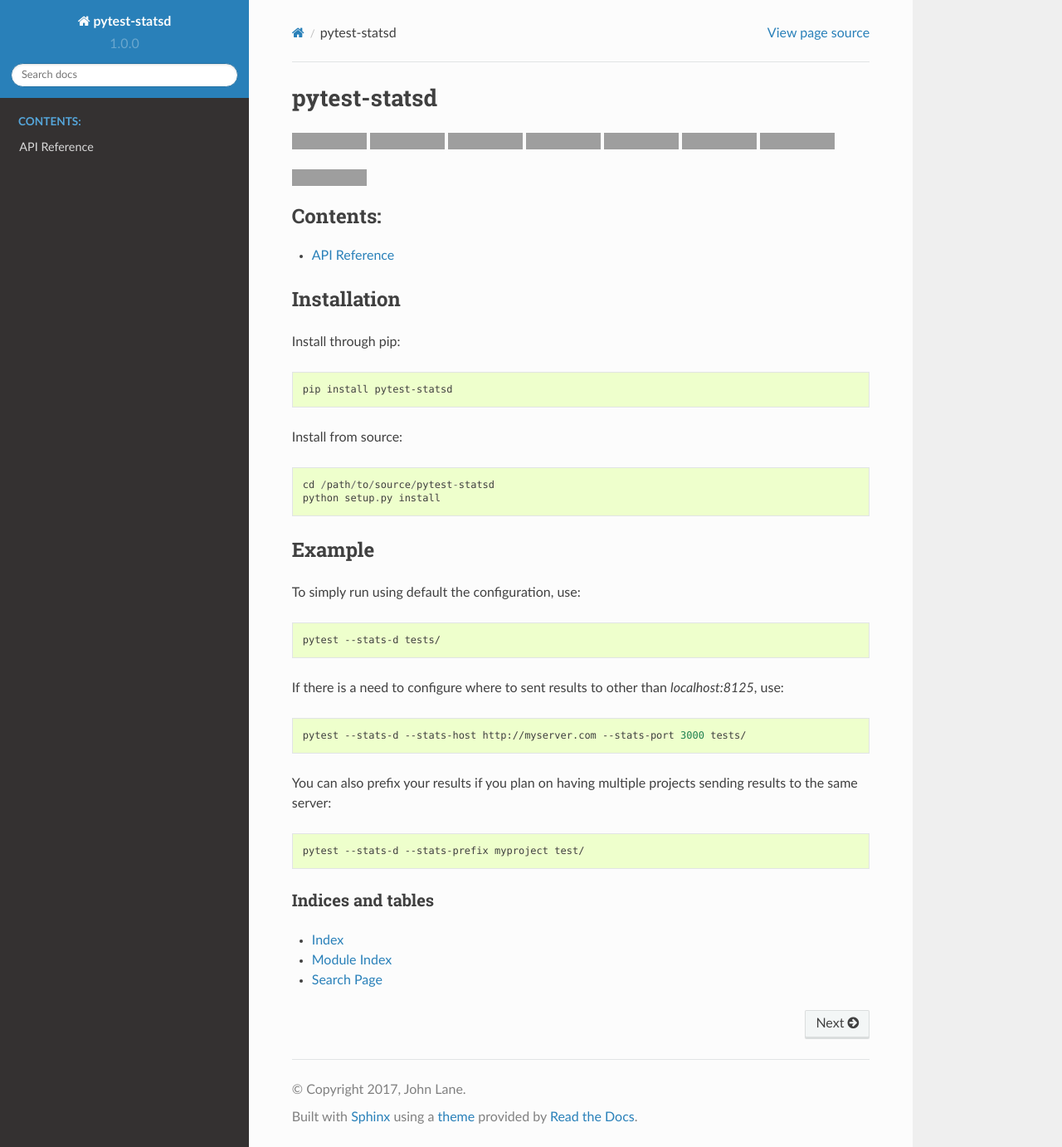
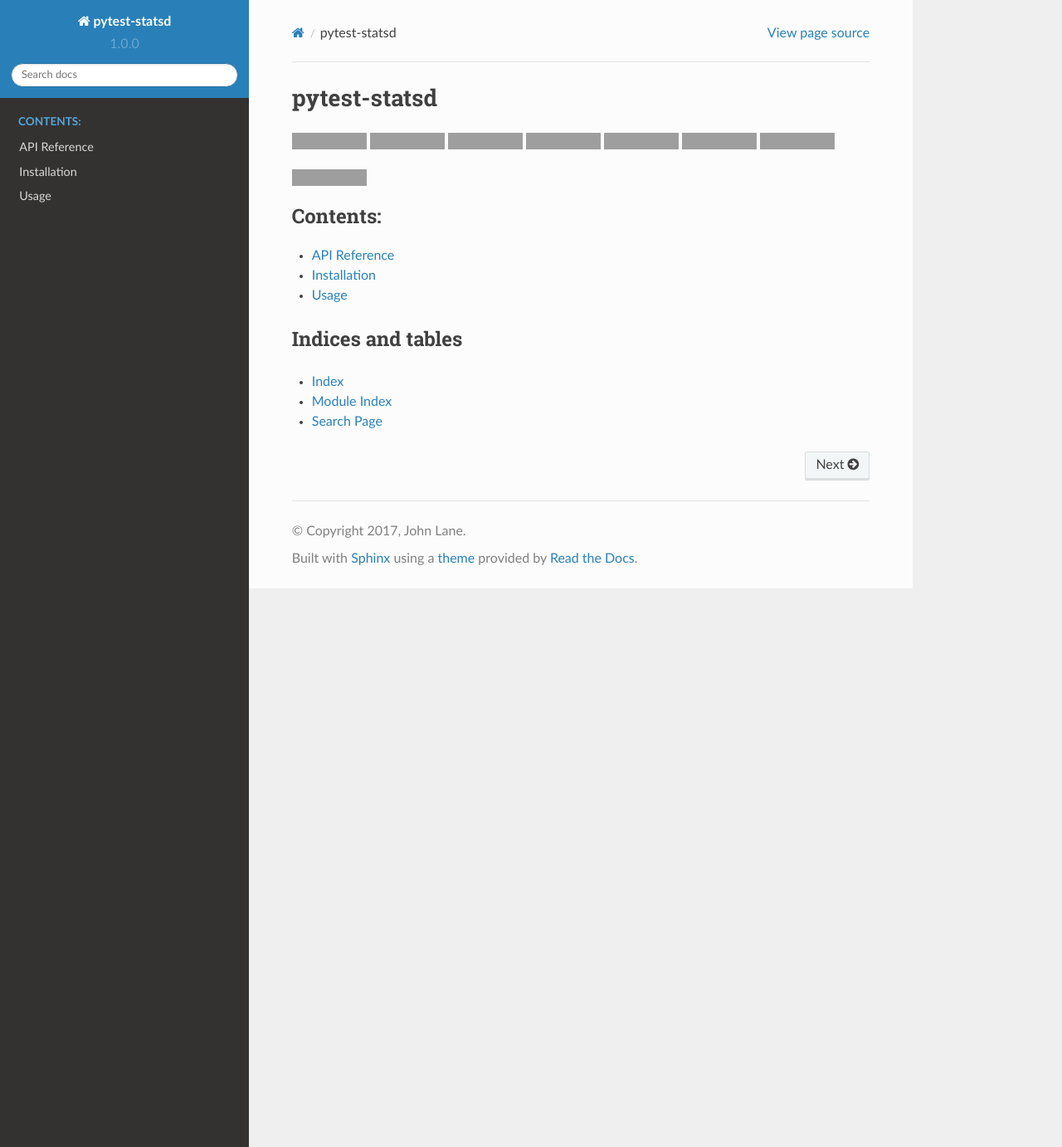
Before and after one commit to jlane9/pytest-statsd, a Sphinx documentation site: the page built from docs/index.rst, in a window 1280 px wide and 1382 px high, cut to the strip 0-1382 px from the top of the window. Shown: the whole strip at 83% size. Built offline with Sphinx 7.4.7 and the Read the Docs theme 2.0.0, drawn with Linux system fonts in a browser that asks for light colours; grey boxes are pictures that could not be loaded.

Commit message:
Split install and example sections into separate files

```diff
--- a/docs/index.rst
+++ b/docs/index.rst
@@ -38,48 +38,8 @@
 
    API Reference <pytest_statsd>
 
-------------
-Installation
-------------
-
-Install through pip:
-
-.. code-block:: bash
-
-    pip install pytest-statsd
-
-
-Install from source:
-
-.. code-block::
-
-    cd /path/to/source/pytest-statsd
-    python setup.py install
-
-
--------
-Example
--------
-
-To simply run using default the configuration, use:
-
-.. code-block:: bash
-
-    pytest --stats-d tests/
-
-
-If there is a need to configure where to sent results to other than `localhost:8125`, use:
-
-.. code-block:: bash
-
-    pytest --stats-d --stats-host http://myserver.com --stats-port 3000 tests/
-
-
-You can also prefix your results if you plan on having multiple projects sending results to the same server:
-
-.. code-block:: bash
-
-    pytest --stats-d --stats-prefix myproject test/
+    Installation <install>
+    Usage <usage>
 
 
 Indices and tables
```
Also changed, not shown: docs/install.rst (added, +17 -0 lines), docs/usage.rst (added, +23 -0 lines).
